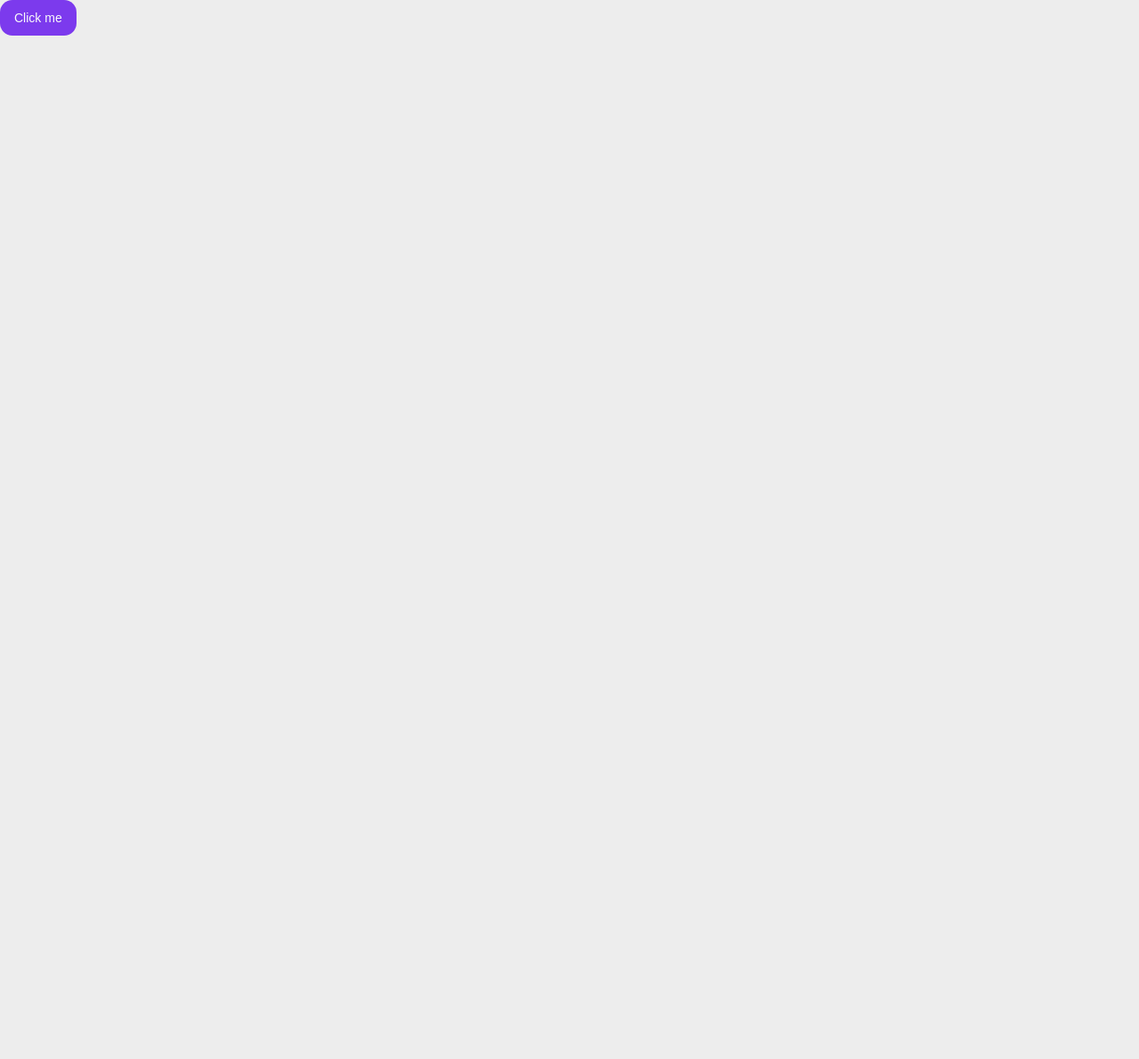
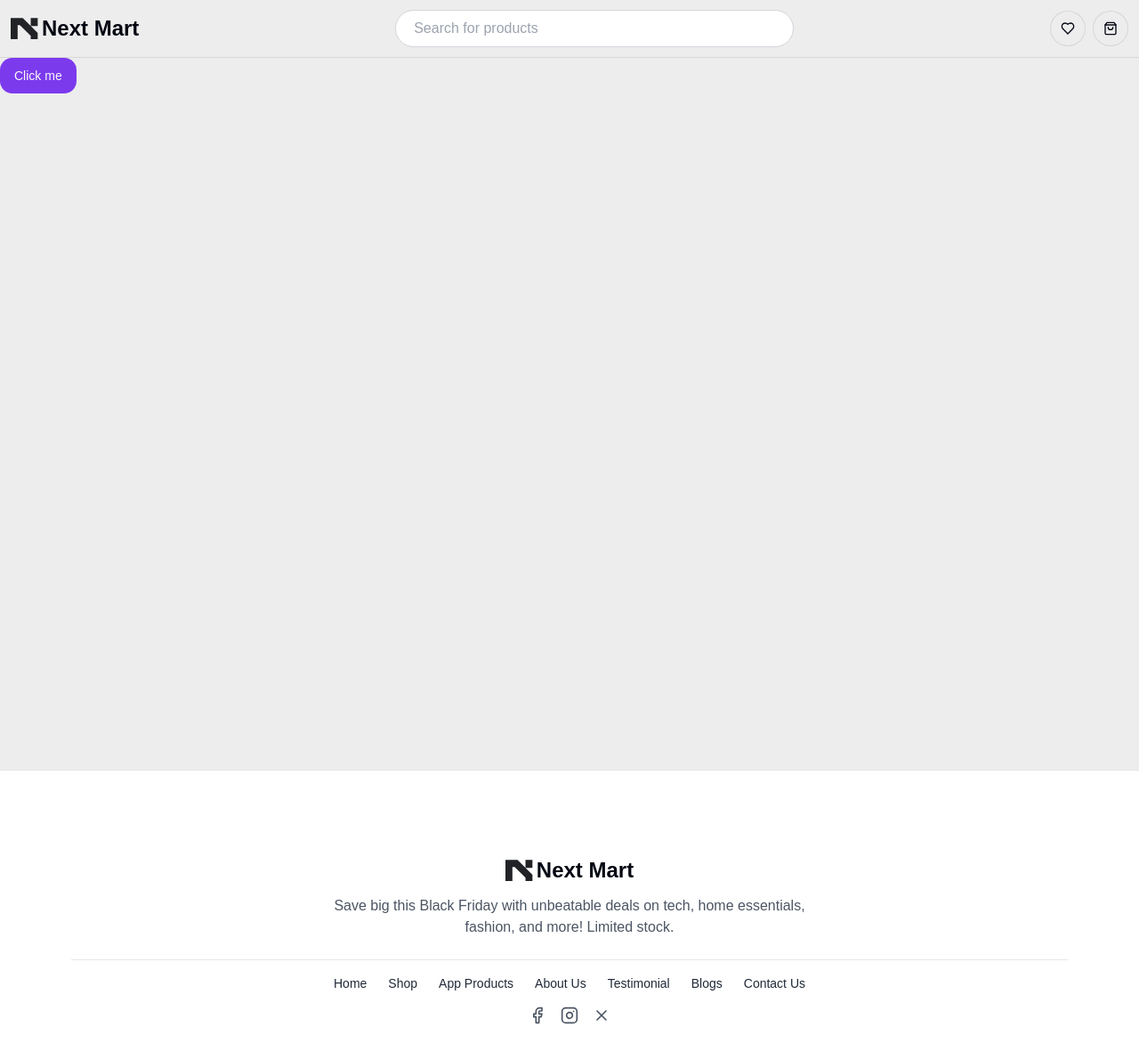
Before and after one commit to Melon-ali/next-mart, a Next.js app: page / in a window 1280 px wide. Shown: the top 1190 px of the page at 89% size. Before the commit the page ends 800 px from the top, so only its background shows below. Built offline with nearby package versions, Linux system fonts and the light colour scheme.

Commit message:
Setting Up User and Admin Layouts with Route Groups

```diff
--- /dev/null
+++ b/src/app/(WithCommonLayout)/layout.tsx
@@ -0,0 +1,14 @@
+import Footer from '@/components/shared/Footer'
+import Navbar from '@/components/shared/Navbar'
+
+const CommonLayout = ({ children }: { children: React.ReactNode }) => {
+  return (
+    <>
+      <Navbar />
+      <main className="min-h-screen">{children}</main>
+      <Footer />
+    </>
+  )
+}
+
+export default CommonLayout
--- /dev/null
+++ b/src/app/(WithDashboardLayout)/layout.tsx
@@ -0,0 +1,11 @@
+import React from 'react';
+
+const DashboardLayout =  ({children}: {children: React.ReactNode}) => {
+    return (
+        <div>
+            {children}
+        </div>
+    );
+};
+
+export default DashboardLayout;
--- /dev/null
+++ b/src/app/assets/svgs/Logo.tsx
@@ -0,0 +1,18 @@
+export default function Logo() {
+  return (
+    <svg
+      id="logo-72"
+      width="35"
+      height="24"
+      viewBox="0 0 60 40"
+      fill="none"
+      xmlns="http://www.w3.org/2000/svg"
+    >
+      <path
+        d="M23.2997 0L52.0461 28.6301V44H38.6311V34.1553L17.7522 13.3607L13.415 13.3607L13.415 44H0L0 0L23.2997 0ZM38.6311 15.2694V0L52.0461 0V15.2694L38.6311 15.2694Z"
+        className="ccustom"
+        fill="#212326"
+      ></path>
+    </svg>
+  )
+}
--- /dev/null
+++ b/src/components/shared/Footer.tsx
@@ -0,0 +1,65 @@
+
+import Logo from "@/app/assets/svgs/Logo";
+import { Facebook, Instagram, X } from "lucide-react";
+import Link from "next/link";
+
+const Footer = () => {
+  const navLinks = [
+    { href: "/", label: "Home" },
+    { href: "/shop", label: "Shop" },
+    { href: "/products", label: "App Products" },
+    { href: "/about", label: "About Us" },
+    { href: "/testimonial", label: "Testimonial" },
+    { href: "/blogs", label: "Blogs" },
+    { href: "/contact", label: "Contact Us" },
+  ];
+
+  const socialLinks = [
+    { href: "#", icon: Facebook },
+    { href: "#", icon: Instagram },
+    { href: "#", icon: X },
+  ];
+  return (
+    <footer className="bg-white border-t border-gray-200 py-24">
+      <div className="max-w-6xl mx-auto px-4 text-center">
+        <div className="flex flex-col items-center mb-6">
+          <div className="flex items-center space-x-2">
+            <h1 className="text-2xl font-black flex items-center">
+              <Logo />
+              Next Mart
+            </h1>
+          </div>
+          <p className="text-gray-600 mt-3 w-1/2">
+            Save big this Black Friday with unbeatable deals on tech, home
+            essentials, fashion, and more! Limited stock.
+          </p>
+        </div>
+
+        <hr />
+        <ul className="flex justify-center space-x-6 text-sm text-gray-800 font-medium my-4">
+          {navLinks.map((link) => (
+            <li key={link.href}>
+              <Link href={link.href} className="hover:text-purple-600">
+                {link.label}
+              </Link>
+            </li>
+          ))}
+        </ul>
+
+        <div className="flex justify-center space-x-4">
+          {socialLinks.map(({ href, icon: Icon }, index) => (
+            <Link
+              href={href}
+              key={index}
+              className="text-gray-600 hover:text-purple-600"
+            >
+              <Icon className="w-5 h-5" />
+            </Link>
+          ))}
+        </div>
+      </div>
+    </footer>
+  );
+};
+
+export default Footer;
--- /dev/null
+++ b/src/components/shared/Navbar.tsx
@@ -0,0 +1,31 @@
+import Logo from "@/app/assets/svgs/Logo";
+import { Button } from "../ui/button";
+import { Heart, ShoppingBag } from "lucide-react";
+
+export default function Navbar() {
+  return (
+    <header className="border-b w-full">
+      <div className="container flex justify-between items-center mx-auto h-16 px-3">
+        <h1 className="text-2xl font-black flex items-center">
+          <Logo />
+          Next Mart
+        </h1>
+        <div className="max-w-md  flex-grow">
+          <input
+            type="text"
+            placeholder="Search for products"
+            className="w-full max-w-6xl border border-gray-300 rounded-full py-2 px-5"
+          />
+        </div>
+        <nav className="flex gap-2">
+          <Button variant="outline" className="rounded-full p-0 size-10">
+            <Heart />
+          </Button>
+          <Button variant="outline" className="rounded-full p-0 size-10">
+            <ShoppingBag />
+          </Button>
+        </nav>
+      </div>
+    </header>
+  );
+}
```
Also changed, not shown: src/app/(WithCommonLayout)/page.tsx (renamed from src/app/page.tsx).
